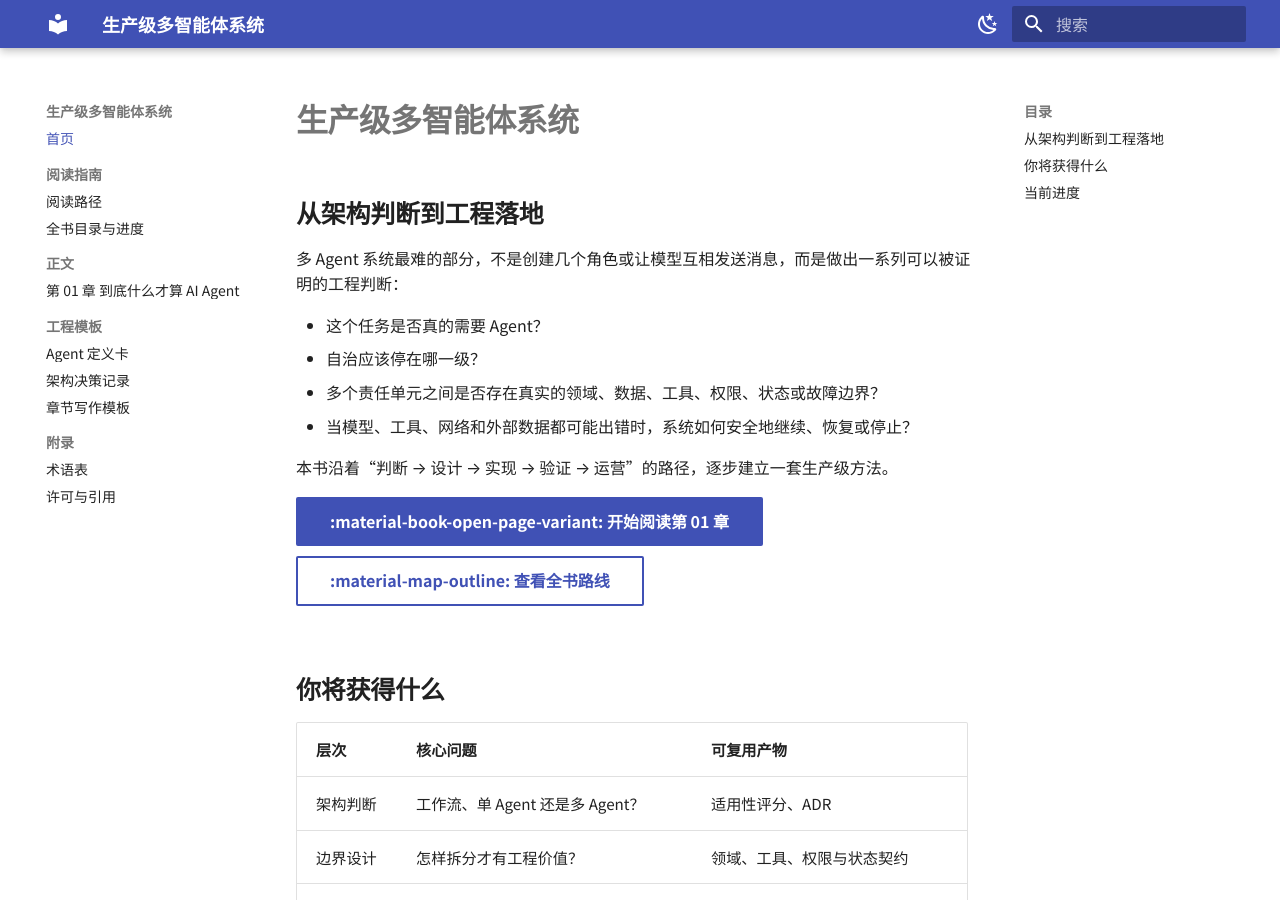
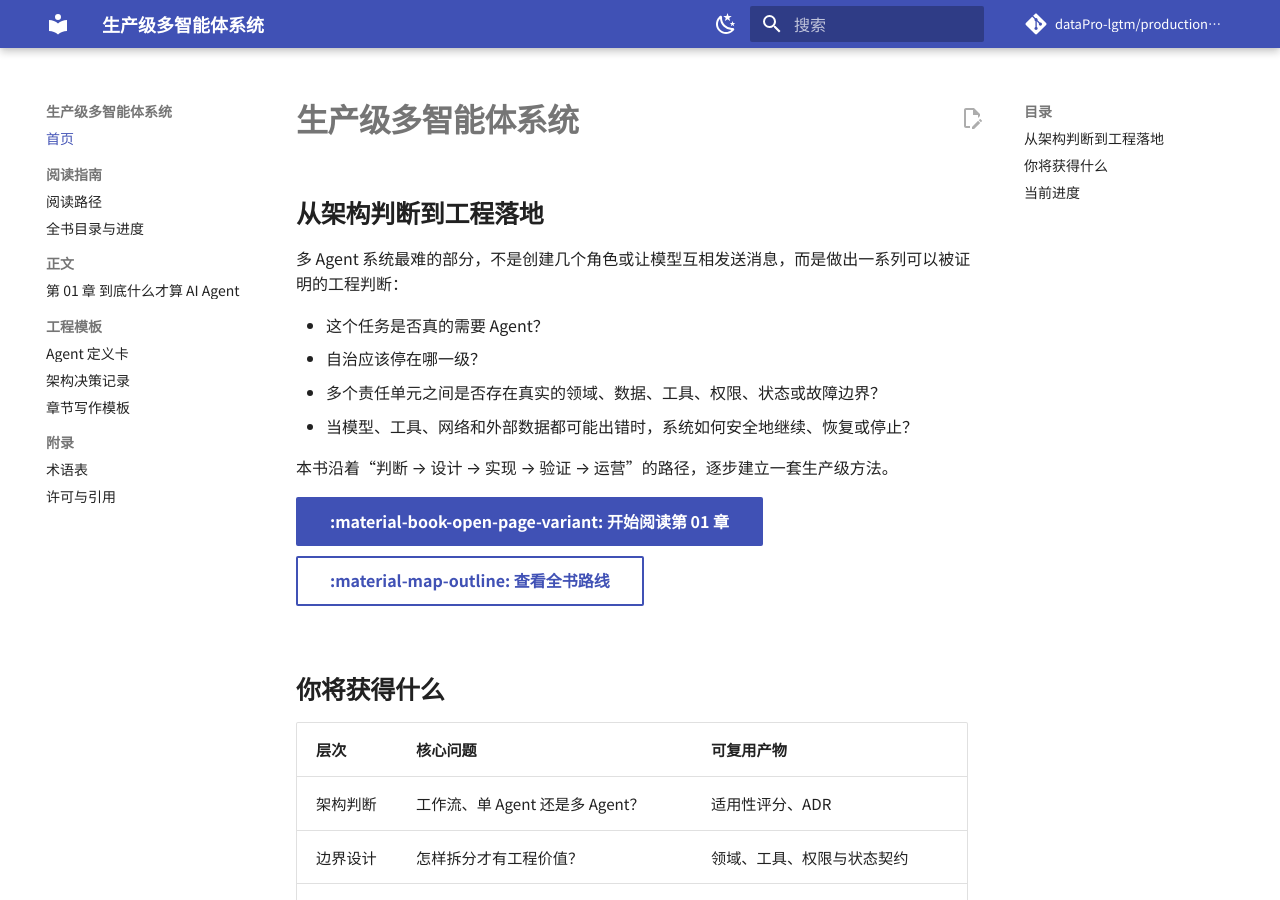
Before and after one commit to dataPro-lgtm/production-grade-multi-agent-systems, an MkDocs documentation site: the page built from docs/index.md, in a window 1280 px wide and 900 px high. Built offline with MkDocs 1.6.1 and Material for MkDocs 9.7.7, drawn with Linux system fonts in a browser that asks for light colours; comment, search, counter and statistics services are not loaded.

Commit message:
docs: add public repository and site URLs

```diff
--- a/mkdocs.yml
+++ b/mkdocs.yml
@@ -1,6 +1,10 @@
 site_name: 生产级多智能体系统
 site_description: 从架构判断到工程落地
 site_author: DataDan
+site_url: https://datapro-lgtm.github.io/production-grade-multi-agent-systems/
+repo_url: https://github.com/dataPro-lgtm/production-grade-multi-agent-systems
+repo_name: dataPro-lgtm/production-grade-multi-agent-systems
+edit_uri: edit/main/docs/
 copyright: Copyright © 2026 DataDan · CC BY 4.0
 
 theme:
@@ -83,5 +87,9 @@ extra_css:
 
 extra:
   generator: false
+  social:
+    - icon: fontawesome/brands/github
+      link: https://github.com/dataPro-lgtm/production-grade-multi-agent-systems
+      name: GitHub 仓库
 
 strict: true
```
Also changed, not shown: README.md (+3 -1 lines), 1 other file.
